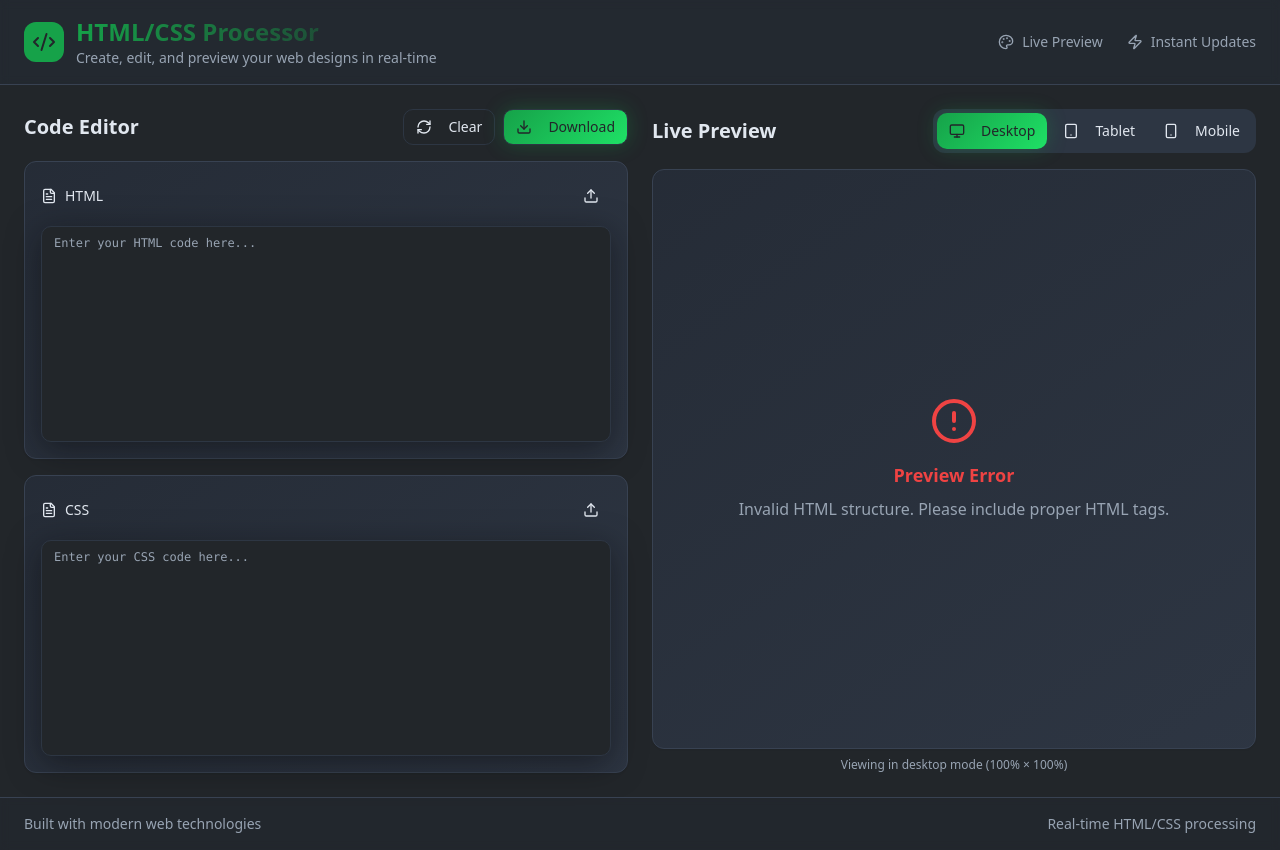
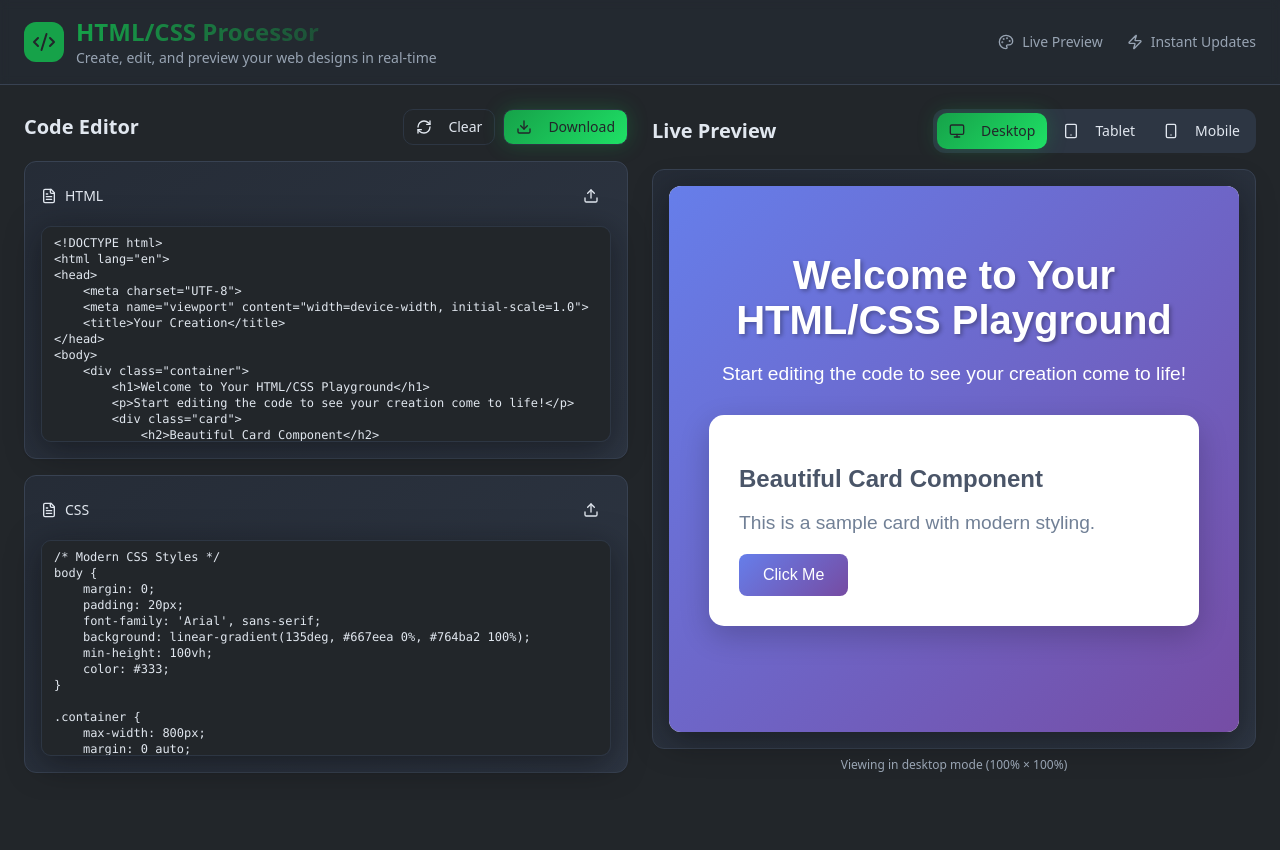
Before and after one commit to hiarjun01-dot/style-render-dream, a React (Vite) app: page / in a window 1280 px wide. After the commit the page ends 800 px from the top, so only its background shows below. Built offline with nearby package versions, Linux system fonts and the light colour scheme.

Commit message:
Update Index.tsx

```diff
--- a/src/pages/Index.tsx
+++ b/src/pages/Index.tsx
@@ -1,13 +1,103 @@
 import { useState } from 'react';
 import { CodeEditor } from '@/components/CodeEditor';
 import { PreviewPanel } from '@/components/PreviewPanel';
-import { Button } from '@/components/ui/button';
+import { useToast } from '@/hooks/use-toast';
 import { Code2, Palette, Zap } from 'lucide-react';
-import { useToast } from '@/hooks/use-toast';
 
 const Index = () => {
-  const [html, setHtml] = useState('');
-  const [css, setCss] = useState('');
+  // Initial state moved to the parent component
+  const [html, setHtml] = useState(`<!DOCTYPE html>
+<html lang="en">
+<head>
+    <meta charset="UTF-8">
+    <meta name="viewport" content="width=device-width, initial-scale=1.0">
+    <title>Your Creation</title>
+</head>
+<body>
+    <div class="container">
+        <h1>Welcome to Your HTML/CSS Playground</h1>
+        <p>Start editing the code to see your creation come to life!</p>
+        <div class="card">
+            <h2>Beautiful Card Component</h2>
+            <p>This is a sample card with modern styling.</p>
+            <button class="btn">Click Me</button>
+        </div>
+    </div>
+</body>
+</html>`);
+
+  const [css, setCss] = useState(`/* Modern CSS Styles */
+body {
+    margin: 0;
+    padding: 20px;
+    font-family: 'Arial', sans-serif;
+    background: linear-gradient(135deg, #667eea 0%, #764ba2 100%);
+    min-height: 100vh;
+    color: #333;
+}
+
+.container {
+    max-width: 800px;
+    margin: 0 auto;
+    padding: 20px;
+}
+
+h1 {
+    color: white;
+    text-align: center;
+    font-size: 2.5rem;
+    margin-bottom: 20px;
+    text-shadow: 2px 2px 4px rgba(0,0,0,0.3);
+}
+
+p {
+    color: white;
+    text-align: center;
+    font-size: 1.2rem;
+    margin-bottom: 30px;
+}
+
+.card {
+    background: white;
+    padding: 30px;
+    border-radius: 15px;
+    box-shadow: 0 10px 30px rgba(0,0,0,0.2);
+    margin: 20px 0;
+    transform: translateY(0);
+    transition: transform 0.3s ease;
+}
+
+.card:hover {
+    transform: translateY(-5px);
+}
+
+.card h2 {
+    color: #4a5568;
+    margin-bottom: 15px;
+}
+
+.card p {
+    color: #718096;
+    text-align: left;
+    margin-bottom: 20px;
+}
+
+.btn {
+    background: linear-gradient(135deg, #667eea 0%, #764ba2 100%);
+    color: white;
+    border: none;
+    padding: 12px 24px;
+    border-radius: 8px;
+    cursor: pointer;
+    font-size: 1rem;
+    transition: all 0.3s ease;
+}
+
+.btn:hover {
+    transform: translateY(-2px);
+    box-shadow: 0 5px 15px rgba(102, 126, 234, 0.4);
+}`);
+
   const { toast } = useToast();
 
   const handleCodeChange = (newHtml: string, newCss: string) => {
@@ -16,28 +106,38 @@ const Index = () => {
   };
 
   const handleDownload = () => {
-    // Create a complete HTML file with embedded CSS
-    const fullHtml = html.includes('<style>') || html.includes('<link')
-      ? html
-      : html.replace(
-          '<head>',
-          `<head>
-            <style>${css}</style>`
-        );
+    let downloadableHtml = html;
 
-    // Create and download the file
-    const blob = new Blob([fullHtml], { type: 'text/html' });
+    // If the HTML input is a fragment (lacks a <head>), wrap it in a full document structure.
+    if (!/<\/head>/i.test(html)) {
+      downloadableHtml = `<!DOCTYPE html>
+<html lang="en">
+<head>
+  <meta charset="UTF-8">
+  <meta name="viewport" content="width=device-width, initial-scale=1.0">
+  <title>Downloaded Creation</title>
+</head>
+<body>
+  ${html}
+</body>
+</html>`;
+    }
+
+    // Reliably inject the CSS just before the closing </head> tag.
+    const finalHtml = downloadableHtml.replace(/<\/head>/i, `<style>${css}</style></head>`);
+
+    const blob = new Blob([finalHtml], { type: 'text/html' });
     const url = URL.createObjectURL(blob);
     const a = document.createElement('a');
     a.href = url;
-    a.download = 'my-webpage.html';
+    a.download = 'index.html';
     document.body.appendChild(a);
     a.click();
     document.body.removeChild(a);
     URL.revokeObjectURL(url);
 
     toast({
-      title: "Download successful!",
+      title: "Download Started!",
       description: "Your HTML file has been downloaded with embedded CSS.",
     });
   };
@@ -83,6 +183,8 @@ const Index = () => {
           {/* Code Editor Panel */}
           <div className="animate-fade-in">
             <CodeEditor
+              initialHtml={html}
+              initialCss={css}
               onCodeChange={handleCodeChange}
               onDownload={handleDownload}
             />
@@ -97,16 +199,6 @@ const Index = () => {
           </div>
         </div>
       </main>
-
-      {/* Footer */}
-      <footer className="border-t border-border bg-card/30 backdrop-blur-sm">
-        <div className="container mx-auto px-6 py-4">
-          <div className="flex items-center justify-between text-sm text-muted-foreground">
-            <p>Built with modern web technologies</p>
-            <p>Real-time HTML/CSS processing</p>
-          </div>
-        </div>
-      </footer>
     </div>
   );
 };
```
